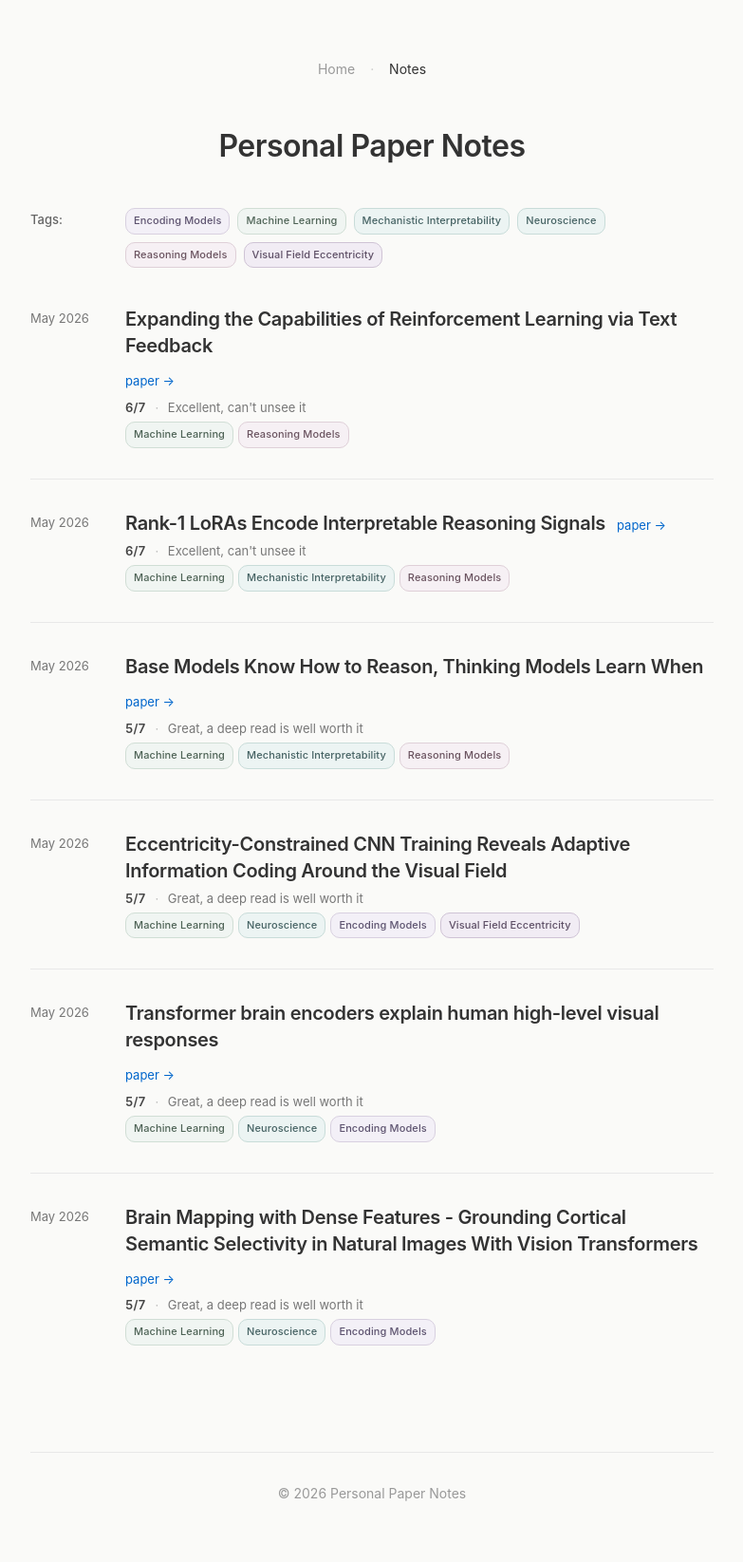
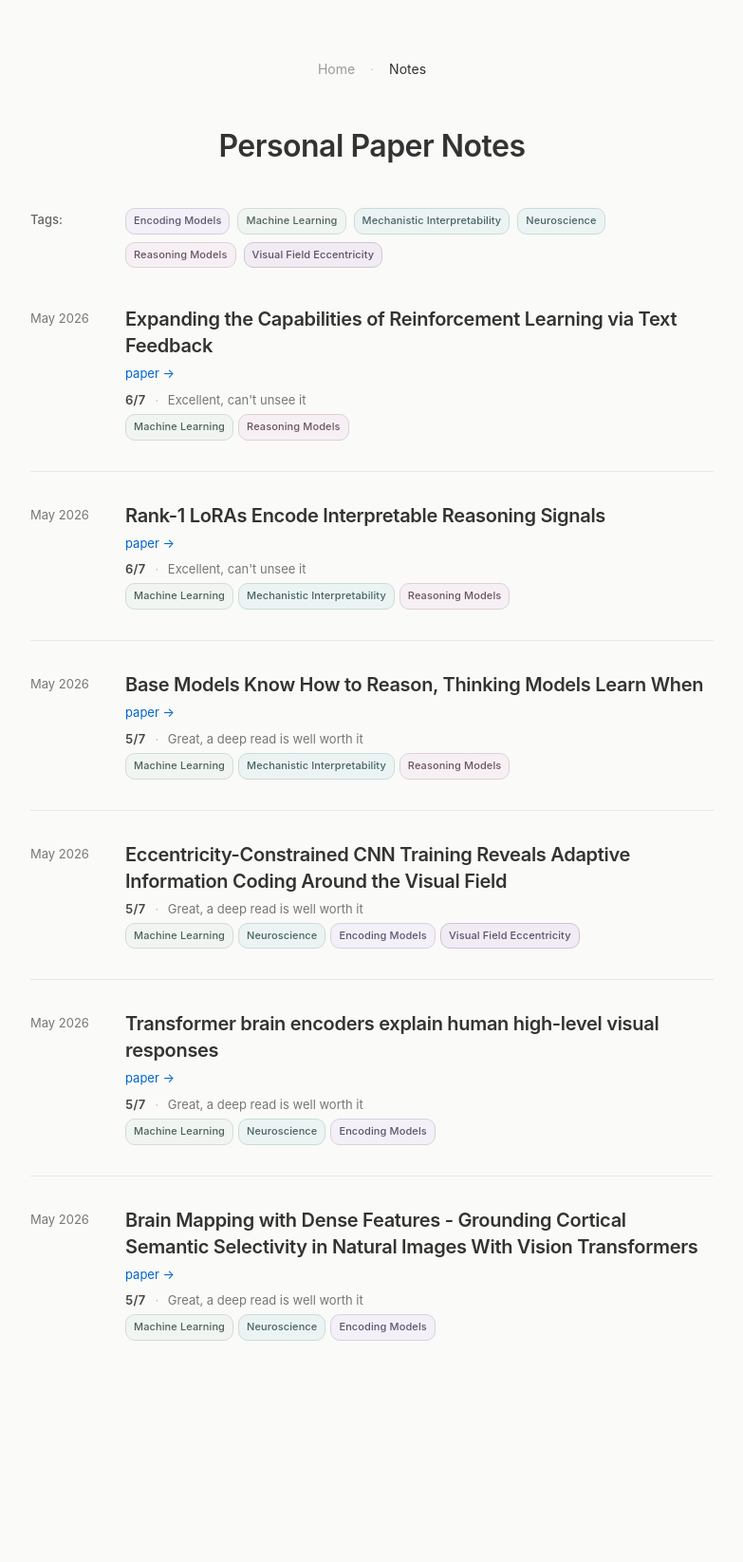
Before and after one commit to iishaan-i/iishaan-i.github.io, a Jekyll site: the page built from notes/index.html, in a window 1280 px wide. Shown: the whole page at 95% size, without its empty margins (248-1031 px from the left). Built offline with Jekyll 4.4.1, drawn with Linux system fonts in a browser that asks for light colours; the list of posts is cut into pages by our own code; after the commit the page ends 1564 px from its top, so only the background shows below that.

Commit message:
Stack paper link below title; drop footer
Co-authored-by: Cursor <cursoragent@cursor.com>

```diff
--- a/_layouts/default.html
+++ b/_layouts/default.html
@@ -36,10 +36,6 @@
     <main class="content">
       {{ content }}
     </main>
-
-    <footer class="site-footer">
-      <p>&copy; {{ 'now' | date: "%Y" }} {{ site.title }}</p>
-    </footer>
   </div>
 </body>
 </html>
--- a/assets/css/style.css
+++ b/assets/css/style.css
@@ -229,10 +229,10 @@ body {
 
 .post-title-line {
   display: flex;
-  align-items: baseline;
-  gap: 12px;
+  flex-direction: column;
+  align-items: flex-start;
+  gap: 4px;
   margin-bottom: 6px;
-  flex-wrap: wrap;
 }
 
 .post-title {
@@ -474,16 +474,6 @@ body {
   color: #666;
 }
 
-/* Footer */
-.site-footer {
-  margin-top: 80px;
-  padding-top: 30px;
-  border-top: 1px solid #e8e8e8;
-  text-align: center;
-  font-size: 14px;
-  color: #999;
-}
-
 /* Responsive */
 @media (max-width: 768px) {
   .container {
@@ -512,12 +502,6 @@ body {
 
   .post-date {
     font-size: 12px;
-  }
-
-  .post-title-line {
-    flex-direction: column;
-    align-items: flex-start;
-    gap: 4px;
   }
 
   .post-title {
```
